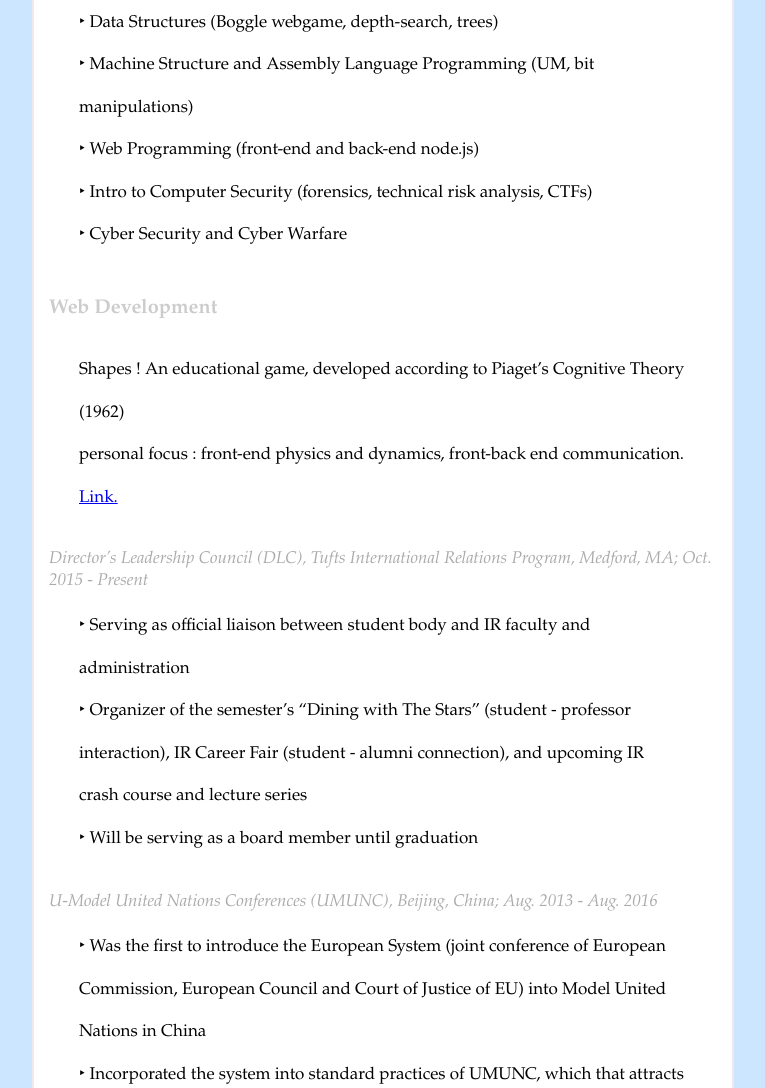
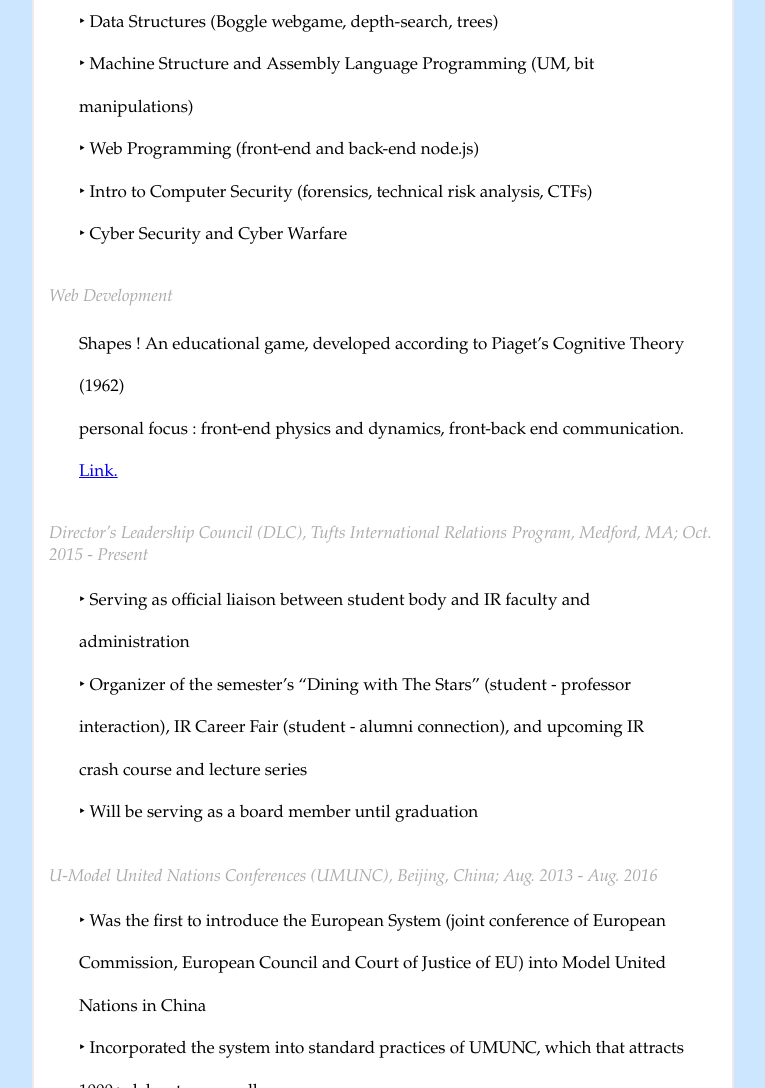
Before and after one commit to xiaoyu-iid/xiaoyu-iid.github.io, a plain HTML site: page resume.html in a window 1280 px wide. Shown: the part 1232-2320 px from the top of the page, without its empty margins (257-1022 px from the left). Drawn offline with Linux system fonts and the light colour scheme.

Commit message:
updated .css file according to resume update

```diff
--- a/style.css
+++ b/style.css
@@ -70,6 +70,11 @@ h2 {
 	font:italic 17px "Palatino Linotype", "Book Antiqua", Palatino, serif;
 }
 
+h3 {
+	color:#aaaaaa;
+	font:italic 17px "Palatino Linotype", "Book Antiqua", Palatino, serif;
+}
+
 #footnote {
 	text-align: right;
 	font:normal 14px "Palatino Linotype", "Book Antiqua", Palatino, serif;
```
